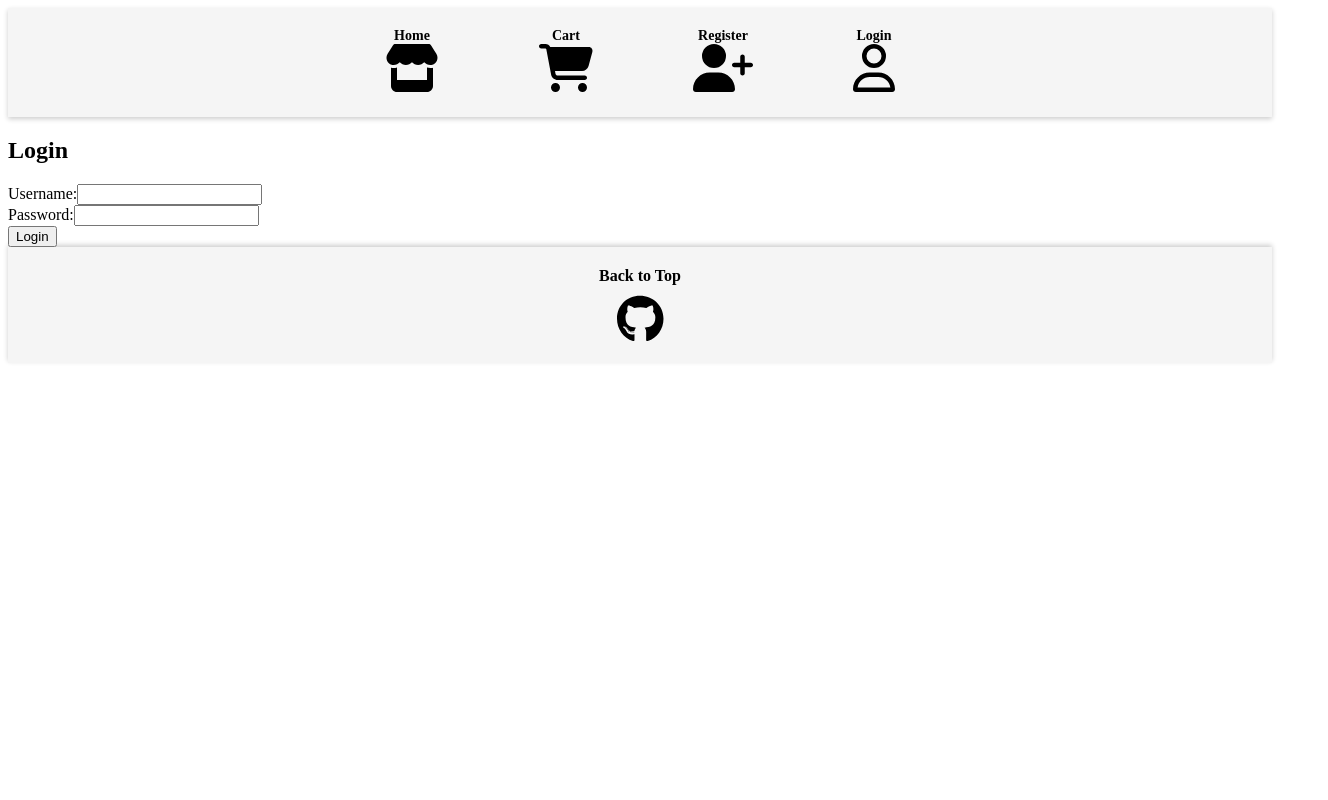
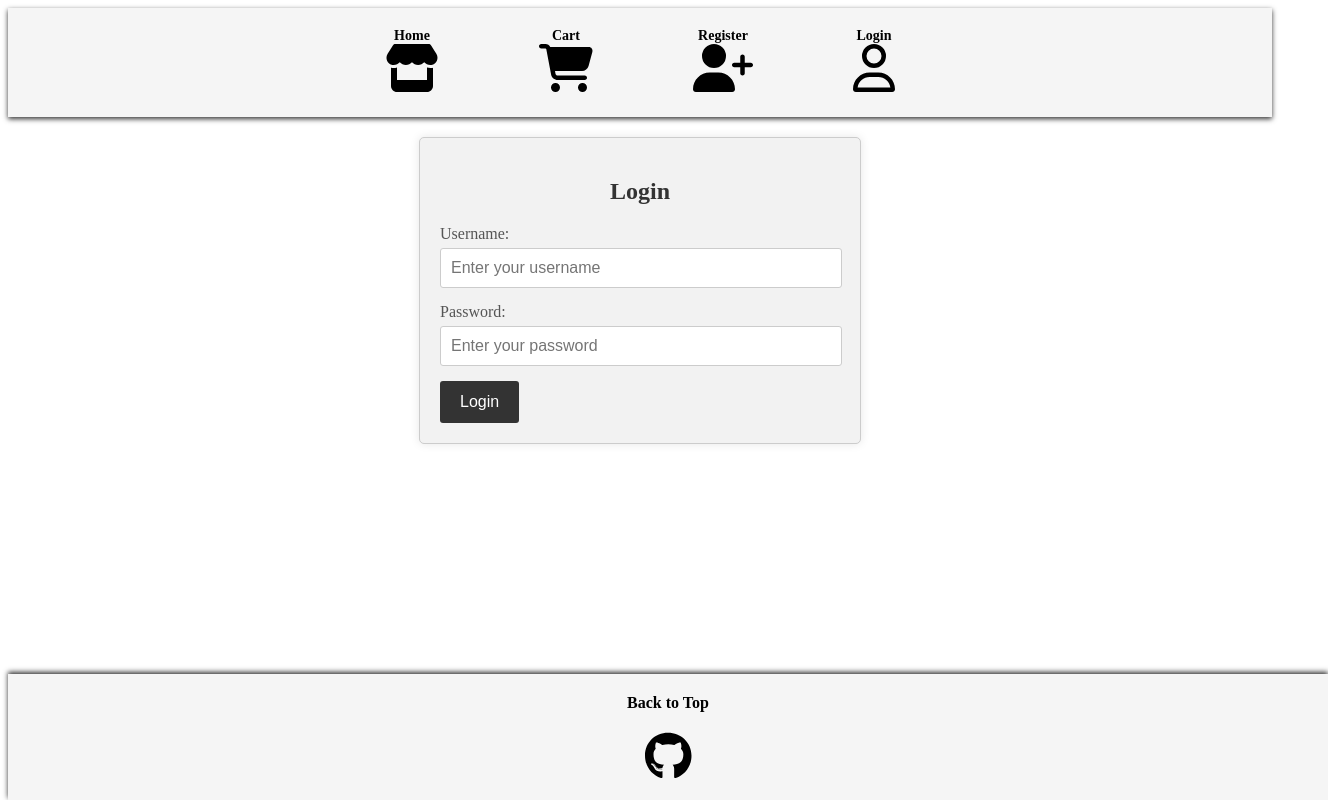
Before and after one commit to CPatterson94/Its_A_Shoe_In, a React (Vite) app: page /login in a window 1280 px wide. Shown: the whole page, 1328 px wide, since content can reach past the window. Built offline with nearby package versions, Linux system fonts and the light colour scheme; no server answers.

Commit message:
whole lotta styling

```diff
--- a/src/client/components/logout.jsx
+++ b/src/client/components/logout.jsx
@@ -2,7 +2,7 @@ import React from "react";
 
 const LogoutSuccess = () => {
   return (
-    <div>
+    <div className="logout-container">
       <h2>Logout Successful</h2>
       <p>You have been successfully logged out.</p>
     </div>
--- a/src/client/components/navigation/footer.jsx
+++ b/src/client/components/navigation/footer.jsx
@@ -6,9 +6,11 @@ function Footer() {
     return (
         <footer className = "footer">
             <a href="#top">Back to Top</a>
+            <span className="git">
             <a href="https://github.com/CPatterson94/Its_A_Shoe_In" target="_blank" rel="noopener noreferrer" className="git">
                 <FontAwesomeIcon icon={faGithub} size="3x" style={{ color: "#000000" }} />
             </a>
+            </span>
         </footer>
     );
 }
--- a/src/client/pages/account.jsx
+++ b/src/client/pages/account.jsx
@@ -20,9 +20,9 @@ function Account({ setToken }) {
   };
 
   return (
-    <div>
+    <div className="logout-container">
       <h2>Account</h2>
-      <button onClick={handleLogout} disabled={isLoading}>
+      <button onClick={handleLogout} disabled={isLoading} className="logout-btn">
         {isLoading ? "Logging out..." : "Logout"}
       </button>
       {isError && <p style={{ color: "red" }}>Error logging out</p>}
--- a/src/client/pages/login.jsx
+++ b/src/client/pages/login.jsx
@@ -27,10 +27,10 @@ const Login = ({ setToken }) => {
   }
 
   return (
-    <div>
+    <div className="login-container">
       <h2>Login</h2>
       <form onSubmit={attemptAuth}>
-        <div>
+        <div className="form-group">
           <label htmlFor="username">Username:</label>
           <input
             type="text"
@@ -38,9 +38,10 @@ const Login = ({ setToken }) => {
             value={username}
             onChange={(e) => setUsername(e.target.value)}
             required
+            placeholder="Enter your username"
           />
         </div>
-        <div>
+        <div className="form-group">
           <label htmlFor="password">Password:</label>
           <input
             type="password"
@@ -48,9 +49,11 @@ const Login = ({ setToken }) => {
             value={password}
             onChange={(e) => setPassword(e.target.value)}
             required
+            placeholder="Enter your password"
           />
         </div>
-        <button type="submit">Login</button>
+        <button type="submit" className="register-btn">
+          Login</button>
       </form>
       {error && <p className={"error"}>{error}</p>}
     </div>
--- a/src/client/pages/register.jsx
+++ b/src/client/pages/register.jsx
@@ -1,9 +1,9 @@
 import React, { useState } from 'react';
 import { useRegisterMutation } from '../redux/api/auth';
-import {useNavigate} from "react-router-dom";
+import { useNavigate } from 'react-router-dom';
 
 const Register = () => {
-const [register] = useRegisterMutation();
+  const [register] = useRegisterMutation();
   const [name, setName] = useState('');
   const [username, setUsername] = useState('');
   const [password, setPassword] = useState('');
@@ -11,27 +11,25 @@ const [register] = useRegisterMutation();
   const navigate = useNavigate();
 
   async function attemptAuth(event) {
-
     event.preventDefault();
     setError(null);
 
     const authMethod = register;
-    const credentials = {name, username, password};
+    const credentials = { name, username, password };
 
     try {
-   console.log(credentials)
-        await authMethod(credentials).unwrap();
-        navigate("/")
+      await authMethod(credentials).unwrap();
+      navigate('/');
     } catch (error) {
-        setError(error.data);
-        }
-        }
+      setError(error.data);
+    }
+  }
 
   return (
-    <div>
+    <div className="register-container">
       <h2>Register</h2>
       <form onSubmit={attemptAuth}>
-        <div>
+        <div className="form-group">
           <label htmlFor="name">Name:</label>
           <input
             type="text"
@@ -39,10 +37,10 @@ const [register] = useRegisterMutation();
             value={name}
             onChange={(e) => setName(e.target.value)}
             required
-            placeholder="Write your name"
+            placeholder="Enter your name"
           />
         </div>
-        <div>
+        <div className="form-group">
           <label htmlFor="username">Username:</label>
           <input
             type="text"
@@ -53,7 +51,7 @@ const [register] = useRegisterMutation();
             placeholder="Create a username"
           />
         </div>
-        <div>
+        <div className="form-group">
           <label htmlFor="password">Password:</label>
           <input
             type="password"
@@ -61,12 +59,14 @@ const [register] = useRegisterMutation();
             value={password}
             onChange={(e) => setPassword(e.target.value)}
             required
-            placeholder="*********"
+            placeholder="Create a password"
           />
         </div>
-        <button type="submit">Create Account</button>
+        <button type="submit" className="register-btn">
+          Create Account
+        </button>
       </form>
-      {error && <p className={"error"}>{error}</p>}
+      {error && <p className="error-message">{error}</p>}
     </div>
   );
 };
--- a/src/client/style/footer.scss
+++ b/src/client/style/footer.scss
@@ -1,10 +1,13 @@
 
 .footer {
     background-color: whitesmoke;
+    position: absolute;
+    bottom: 0;
+    width: 100%;
     color: #fff;
     padding: 20px;
     text-align: center;
-    box-shadow: 0 -2px 5px rgba(0, 0, 0, 0.2)
+    box-shadow: 0 -2px 5px rgba(0, 0, 0, 0.8)
   }
 
   .footer a {
@@ -20,5 +23,6 @@
 
   .footer .git {
     margin-top: 10px;
-    display: block;
+    display: flex;
+    justify-content: center;
   }
--- a/src/client/style/index.scss
+++ b/src/client/style/index.scss
@@ -1,2 +1,5 @@
 @use "nav";
 @use "footer";
+@use "register";
+@use "login";
+@use "account";
--- /dev/null
+++ b/src/client/style/login.scss
@@ -0,0 +1,45 @@
+
+
+.login-container {
+    max-width: 400px;
+    margin: 20px auto;
+    padding: 20px;
+    background-color: #f2f2f2;
+    border: 1px solid #ccc;
+    border-radius: 5px;
+    box-shadow: 0 0 10px rgba(0, 0, 0, 0.1);
+  }
+
+  .login-container h2 {
+    text-align: center;
+    margin-bottom: 20px;
+    color: #333;
+  }
+
+  .form-group {
+    margin-bottom: 15px;
+  }
+
+  .form-group label {
+    display: block;
+    margin-bottom: 5px;
+    color: #555;
+  }
+
+  .form-group input {
+    width: calc(100% - 20px);
+    padding: 10px;
+    font-size: 16px;
+    border: 1px solid #ccc;
+    border-radius: 3px;
+  }
+
+  .login-btn {
+    background-color: #333;
+    color: #fff;
+    border: none;
+    padding: 12px 20px;
+    cursor: pointer;
+    border-radius: 3px;
+    font-size: 16px;
+  }
--- a/src/client/style/nav.scss
+++ b/src/client/style/nav.scss
@@ -2,7 +2,7 @@
 .navbar {
   background-color: whitesmoke;
   padding: 10px 20px;
-  box-shadow: 0 2px 5px rgba(0, 0, 0, 0.2);
+  box-shadow: 0 2px 5px rgba(0, 0, 0, 0.8);
 }
 
 .nav-list {
--- /dev/null
+++ b/src/client/style/register.scss
@@ -0,0 +1,45 @@
+
+
+.register-container {
+    max-width: 400px;
+    margin: 20px auto;
+    padding: 20px;
+    background-color: #f2f2f2;
+    border: 1px solid #ccc;
+    border-radius: 5px;
+    box-shadow: 0 0 10px rgba(0, 0, 0, 0.1);
+  }
+
+  .register-container h2 {
+    text-align: center;
+    margin-bottom: 20px;
+    color: #333;
+  }
+
+  .form-group {
+    margin-bottom: 15px;
+  }
+
+  .form-group label {
+    display: block;
+    margin-bottom: 5px;
+    color: #555;
+  }
+
+  .form-group input {
+    width: calc(100% - 20px);
+    padding: 10px;
+    font-size: 16px;
+    border: 1px solid #ccc;
+    border-radius: 3px;
+  }
+
+  .register-btn {
+    background-color: #333;
+    color: #fff;
+    border: none;
+    padding: 12px 20px;
+    cursor: pointer;
+    border-radius: 3px;
+    font-size: 16px;
+  }
--- a/src/index.css
+++ b/src/index.css
@@ -1,7 +1,7 @@
 .navbar {
   background-color: whitesmoke;
   padding: 10px 20px;
-  box-shadow: 0 2px 5px rgba(0, 0, 0, 0.2);
+  box-shadow: 0 2px 5px rgba(0, 0, 0, 0.8);
 }
 
 .nav-list {
@@ -33,10 +33,13 @@
 
 .footer {
   background-color: whitesmoke;
+  position: absolute;
+  bottom: 0;
+  width: 100%;
   color: #fff;
   padding: 20px;
   text-align: center;
-  box-shadow: 0 -2px 5px rgba(0, 0, 0, 0.2);
+  box-shadow: 0 -2px 5px rgba(0, 0, 0, 0.8);
 }
 
 .footer a {
@@ -52,7 +55,119 @@
 
 .footer .git {
   margin-top: 10px;
+  display: flex;
+  justify-content: center;
+}
+
+.register-container {
+  max-width: 400px;
+  margin: 20px auto;
+  padding: 20px;
+  background-color: #f2f2f2;
+  border: 1px solid #ccc;
+  border-radius: 5px;
+  box-shadow: 0 0 10px rgba(0, 0, 0, 0.1);
+}
+
+.register-container h2 {
+  text-align: center;
+  margin-bottom: 20px;
+  color: #333;
+}
+
+.form-group {
+  margin-bottom: 15px;
+}
+
+.form-group label {
   display: block;
+  margin-bottom: 5px;
+  color: #555;
+}
+
+.form-group input {
+  width: calc(100% - 20px);
+  padding: 10px;
+  font-size: 16px;
+  border: 1px solid #ccc;
+  border-radius: 3px;
+}
+
+.register-btn {
+  background-color: #333;
+  color: #fff;
+  border: none;
+  padding: 12px 20px;
+  cursor: pointer;
+  border-radius: 3px;
+  font-size: 16px;
+}
+
+.login-container {
+  max-width: 400px;
+  margin: 20px auto;
+  padding: 20px;
+  background-color: #f2f2f2;
+  border: 1px solid #ccc;
+  border-radius: 5px;
+  box-shadow: 0 0 10px rgba(0, 0, 0, 0.1);
+}
+
+.login-container h2 {
+  text-align: center;
+  margin-bottom: 20px;
+  color: #333;
+}
+
+.form-group {
+  margin-bottom: 15px;
+}
+
+.form-group label {
+  display: block;
+  margin-bottom: 5px;
+  color: #555;
+}
+
+.form-group input {
+  width: calc(100% - 20px);
+  padding: 10px;
+  font-size: 16px;
+  border: 1px solid #ccc;
+  border-radius: 3px;
+}
+
+.login-btn {
+  background-color: #333;
+  color: #fff;
+  border: none;
+  padding: 12px 20px;
+  cursor: pointer;
+  border-radius: 3px;
+  font-size: 16px;
+}
+
+.logout-container {
+  max-width: 400px;
+  margin: 20px auto;
+  padding: 20px;
+  display: flex;
+  flex-direction: column;
+  align-items: center;
+  background-color: #f2f2f2;
+  border: 1px solid #ccc;
+  border-radius: 5px;
+  box-shadow: 0 0 10px rgba(0, 0, 0, 0.1);
+}
+
+.logout-btn {
+  background-color: #333;
+  color: #fff;
+  border: none;
+  padding: 12px 20px;
+  cursor: pointer;
+  border-radius: 3px;
+  font-size: 16px;
 }
 
 /*# sourceMappingURL=index.css.map */
```
Also changed, not shown: src/client/style/account.scss (added, +21 -0 lines), 1 other file (tests, documents, lock files or other folders).
